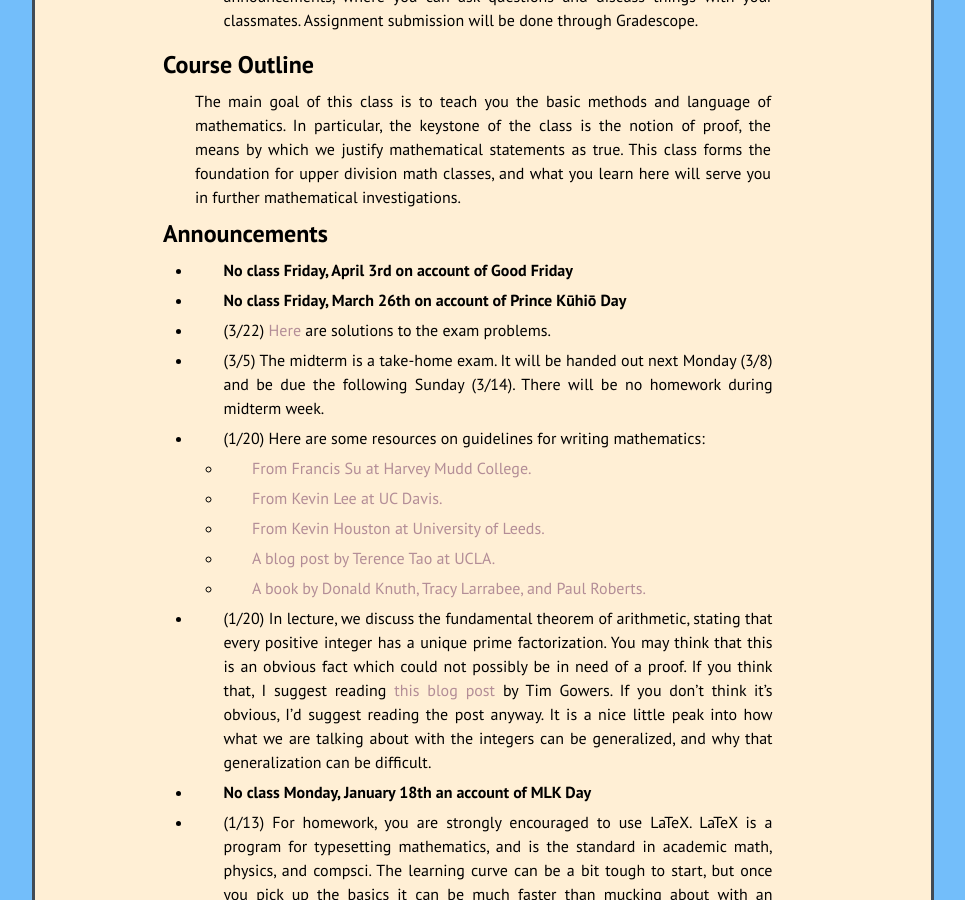
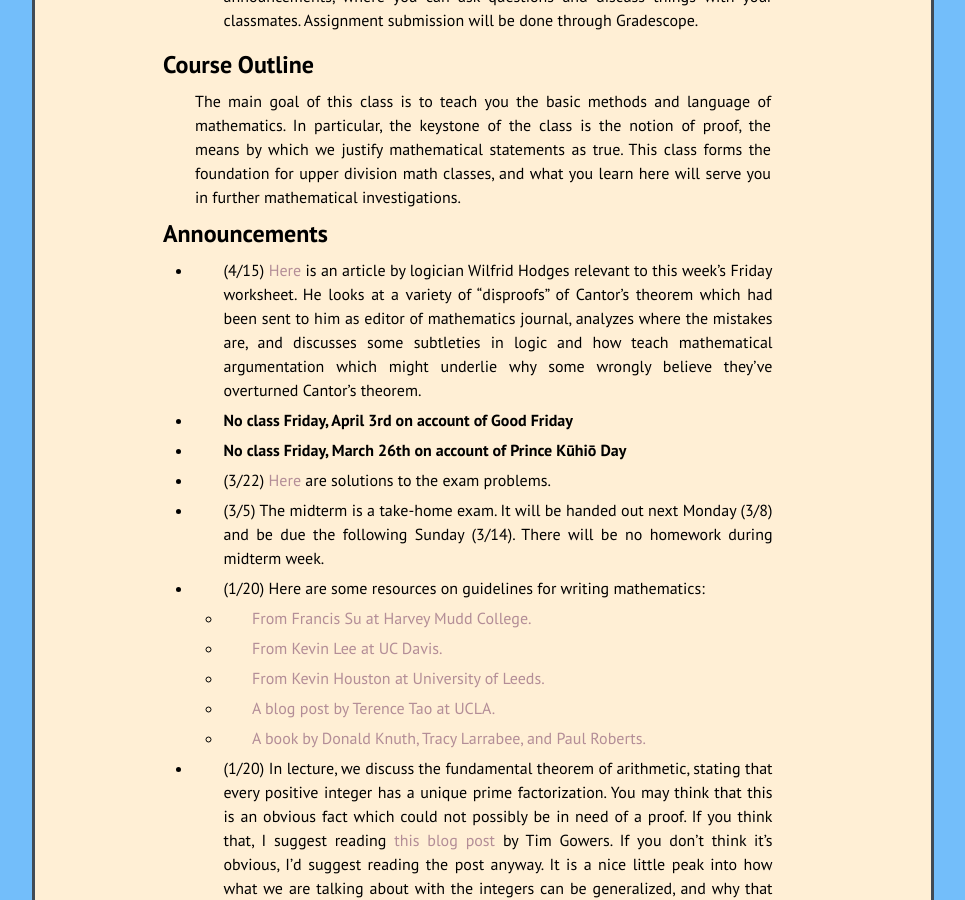
Before and after one commit to kamerynjw/kamerynjw.github.io, a Jekyll site: the page built from teaching/2021/math321.md, in a window 1280 px wide and 900 px high, scrolled down 395 px. Shown: the whole window, without its empty margins (157-1122 px from the left). Built offline with Jekyll 4.4.1, drawn with Linux system fonts in a browser that asks for light colours; nearby versions of some CDN libraries; formulas are drawn with MathJax 3.

Commit message:
new announcement

```diff
--- a/teaching/2021/math321.md
+++ b/teaching/2021/math321.md
@@ -21,6 +21,8 @@ The main goal of this class is to teach you the basic methods and language of ma
 
 Announcements
 -------------
+
+* (4/15) [Here](http://www.logic.univie.ac.at/~ykhomski/ST2013/Hodges.pdf) is an article by logician Wilfrid Hodges relevant to this week's Friday worksheet. He looks at a variety of "disproofs" of Cantor's theorem which had been sent to him as editor of mathematics journal, analyzes where the mistakes are, and discusses some subtleties in logic and how teach mathematical argumentation which might underlie why some wrongly believe they've overturned Cantor's theorem.
 
 * **No class Friday, April 3rd on account of Good Friday**
 
```
